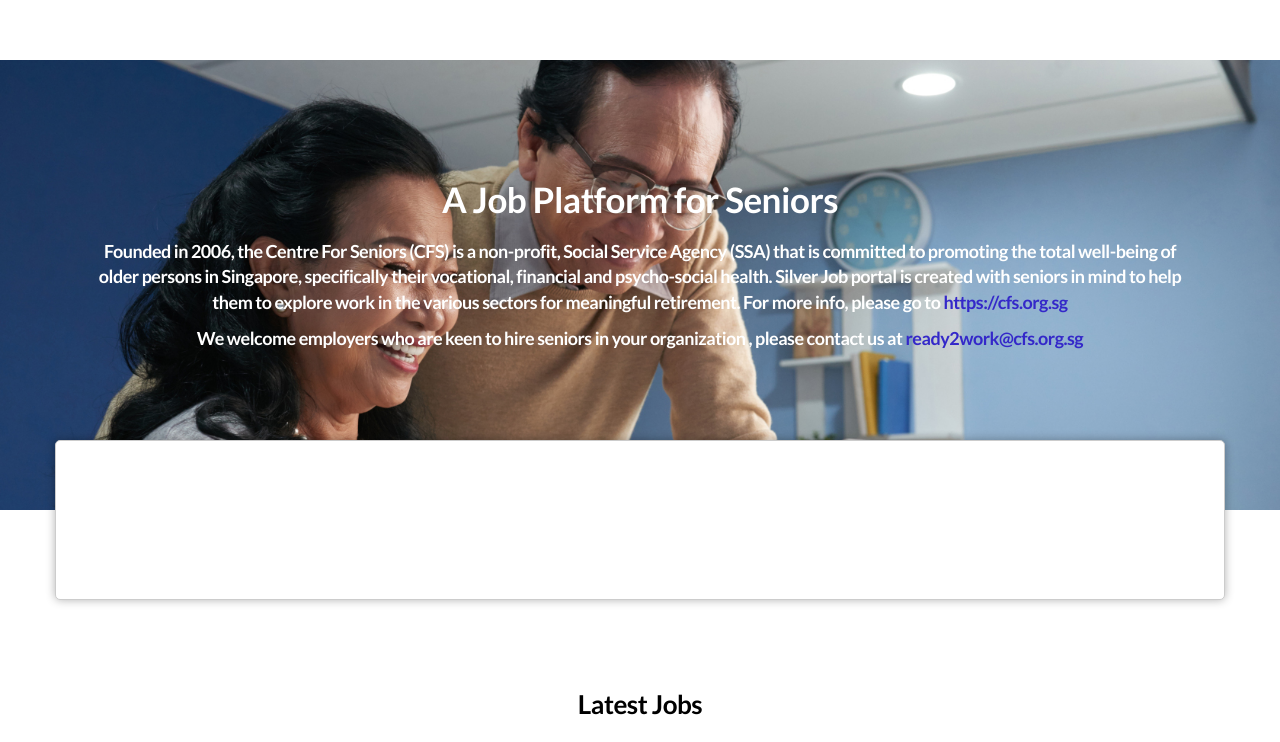
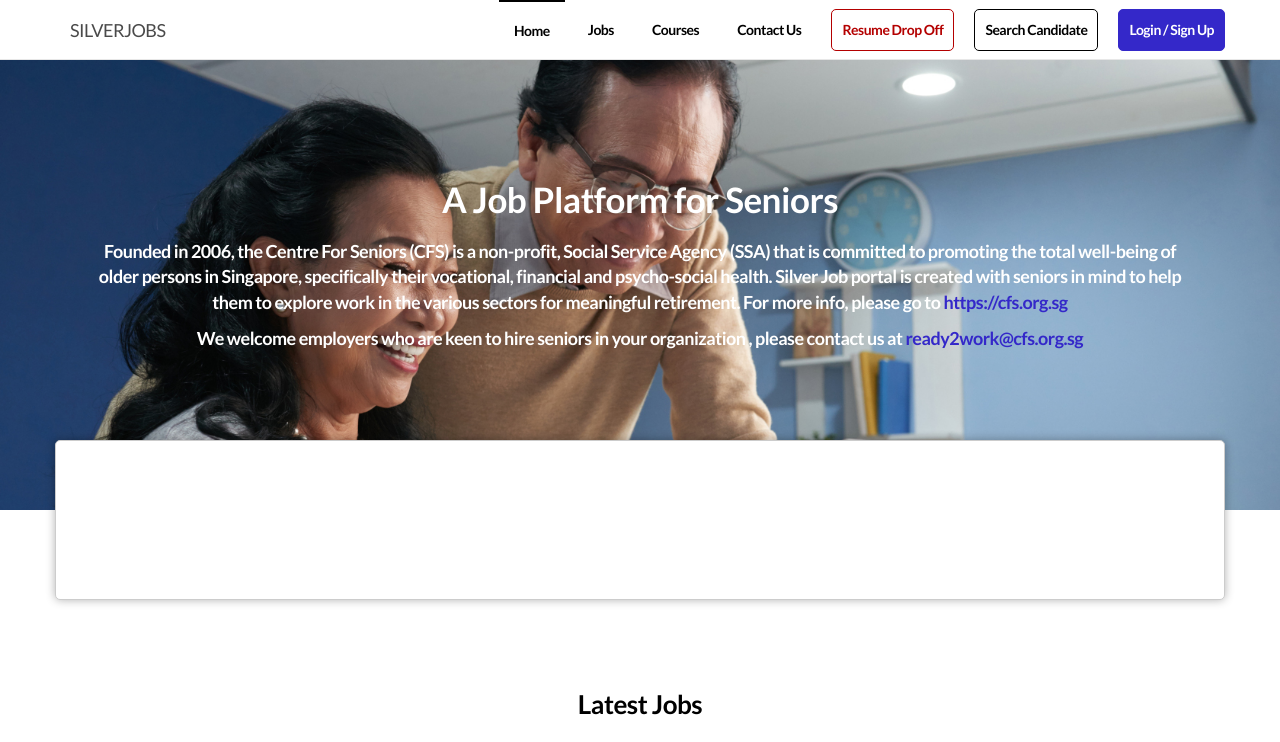
Before and after one commit to phr9000/seniorJob, a React (Create React App) app: page / in a window 1280 px wide. Shown: the top 742 px of the page. Built offline with nearby package versions, Linux system fonts and the light colour scheme.

Commit message:
header 추가

```diff
--- a/src/pages/Root.tsx
+++ b/src/pages/Root.tsx
@@ -6,12 +6,12 @@ import "src/assets/fontawesome/css/fontawesome.css";
 import "src/assets/fontawesome/css/brands.css";
 import "src/assets/fontawesome/css/solid.css";
 // 파일경로 미생성 으로 인한 임시 주석처리
-// import Header from "../components/Header";
+import Header from "../components/Header";
 
 const Root: React.FC = () => {
   return (
     <div>
-      {/*<Header/>*/}
+      <Header/>
       <div>
         <Outlet/>
       </div>
```
